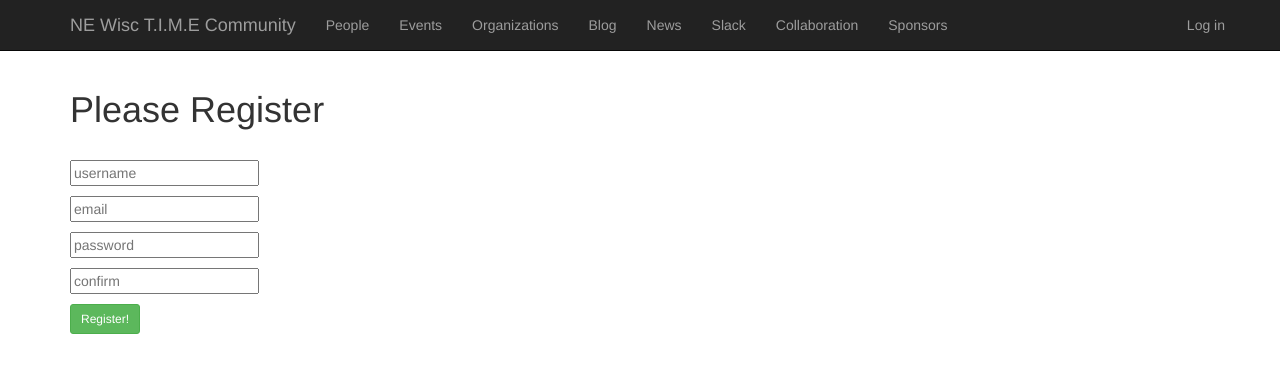
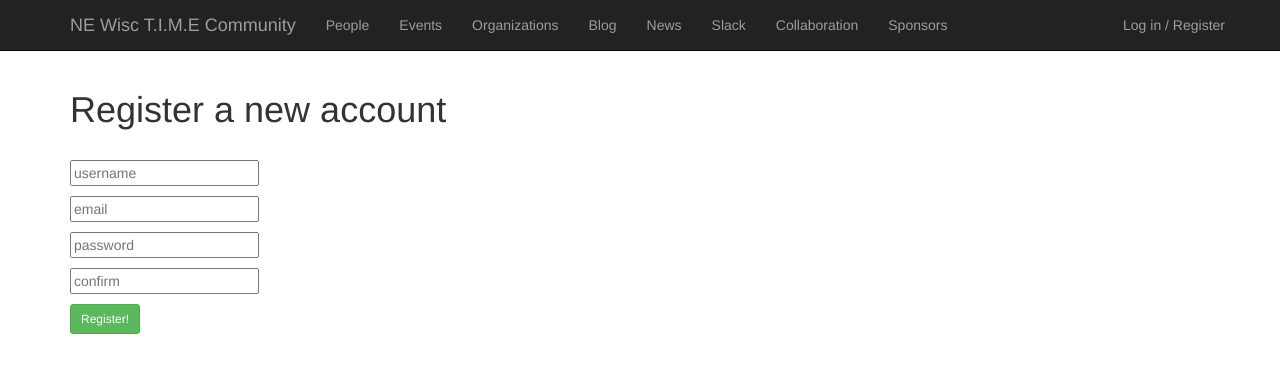
Before and after one commit to dhmncivichacks/timewebsite, a Flask app: page /register/ in a window 1280 px wide. Shown: the top 373 px of the page. Run offline with Flask 2, Linux system fonts and the light colour scheme; some libraries are stand-ins or nearby versions.

Commit message:
Add /register route and clarify labels.

```diff
--- a/project/templates/base.html
+++ b/project/templates/base.html
@@ -44,7 +44,7 @@
               </li>
             </ul>
             {% else %}
-            <p class="navbar-text navbar-right"><a href="/login" class="navbar-link">Log in</a></p>
+            <p class="navbar-text navbar-right"><a href="/login" class="navbar-link">Log in</a> / <a href="/register" class="navbar-link">Register</a></p>
             {% endif %}
 
           </div><!--/.navbar-collapse -->
--- a/project/users/templates/login.html
+++ b/project/users/templates/login.html
@@ -1,6 +1,9 @@
 {% extends "base.html" %}
 
 {% block content %}
+
+<h1>Login</h1>
+<br>
 
 <form class="form-signin" role="form" method="post" action="">
   {{ form.csrf_token }}
--- a/project/users/templates/register.html
+++ b/project/users/templates/register.html
@@ -2,7 +2,7 @@
 
 {% block content %}
 
-<h1>Please Register</h1>
+<h1>Register a new account</h1>
 <br>
 <form class="form-signin" role="form" method="post" action="">
   {{ form.csrf_token }}
```
